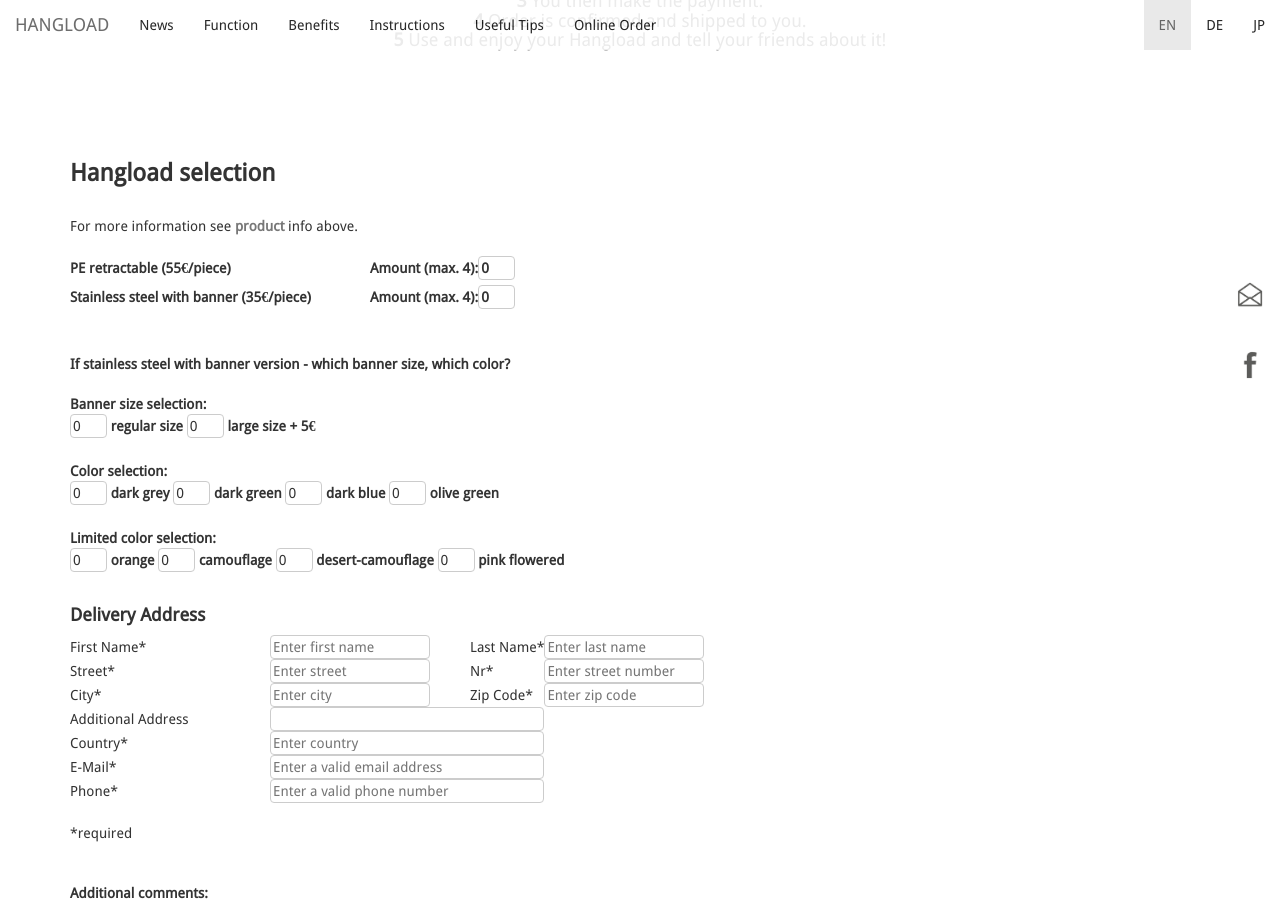
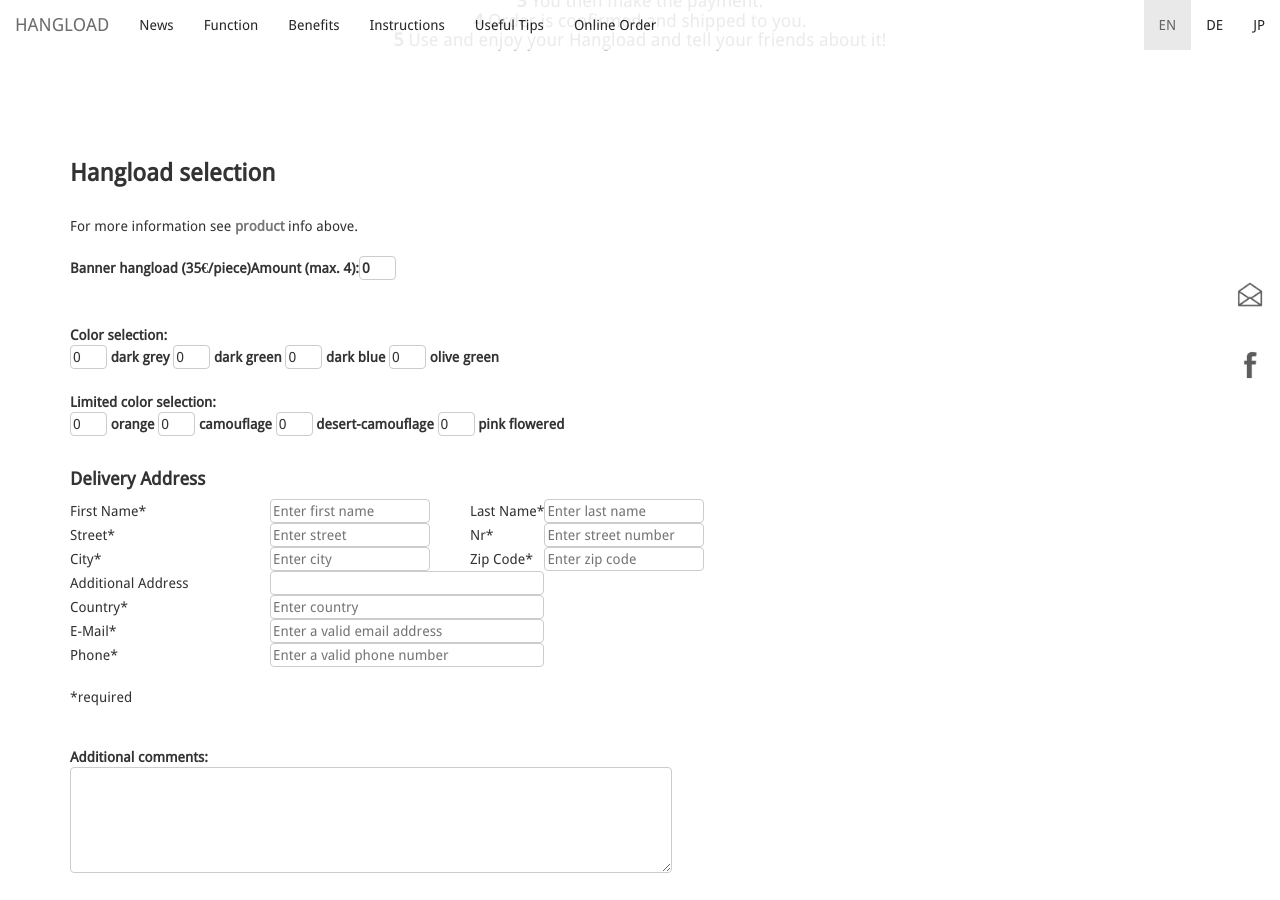
Before and after one commit to bodokaiser/hangload.com, a Jekyll site: the page built from webshop/index.html, in a window 1280 px wide and 900 px high, scrolled down 2260 px. Built offline with Jekyll 4.4.1, drawn with Linux system fonts in a browser that asks for light colours; nearby versions of some CDN libraries; library files that are not in the unit come from our copies; Markdown is read by kramdown in place of the engine named in the settings.

Commit message:
Update index.html

```diff
--- a/webshop/index.html
+++ b/webshop/index.html
@@ -252,41 +252,15 @@
 	For more information see <a href="/webshop/#product"> <strong> product </strong> </a> info above.<br>
 	<br>
 	<table>
-		<tr>
-			<td width="300px">
-				<label>PE retractable (55€/piece)</label>
-			</td>
-			<td>
-				<label>Amount (max. 4):<input type="number" min="0"  max="4" maxlength="1" size="2" value="0" name="countPE" id="countPE"></label>
-			</td>
-	</tr>
 	<tr>
 		<td>
-			<label>Stainless steel with banner (35€/piece)</label>
+			<label>Banner hangload (35€/piece)</label>
 		</td>
 		<td>
 			<label>Amount (max. 4):<input type="number" min="0" max="4" maxlength="1" size="2" value="0" name="countMetal" id="countMetal"></label>
 		</td>
 	</tr>
 	</table>
-	<br>
-	<br>
-	<strong> If stainless steel with banner version - which banner size, which color? </strong>
-	<br>
-	<br>
-	<strong>Banner size selection: </strong>
-	<br>
-	<input type="number" min="0"  max="4" maxlength="1" size="2" value="0" name="sizeregular" id="sizeregular" value="sizeregular">
-
-	<!--<input type="checkbox" name="sizeregular" id="sizeregular" class="css-checkbox sme" value="sizeregular">
-	class="css-label sme depressed" -->
-	<label for="sizeregular" name="sizeregular_lbl" >regular size</label>
-
-	<input type="number" min="0"  max="4" maxlength="1" size="2" value="0" name="sizelarge" id="sizelarge" value="sizelarge">
-	<label for="sizelarge" name="sizelarge_lbl" >large size + 5€</label>
-
-	<!--<input type="checkbox" name="sizelarge" id="sizelarge" class="css-checkbox sme" value="sizelarge">
-	<label for="sizelarge" name="sizelarge_lbl" class="css-label sme depressed">large size + 2,50€</label> -->
 	<br>
 	<br>
 	<strong>Color selection: </strong>
```
